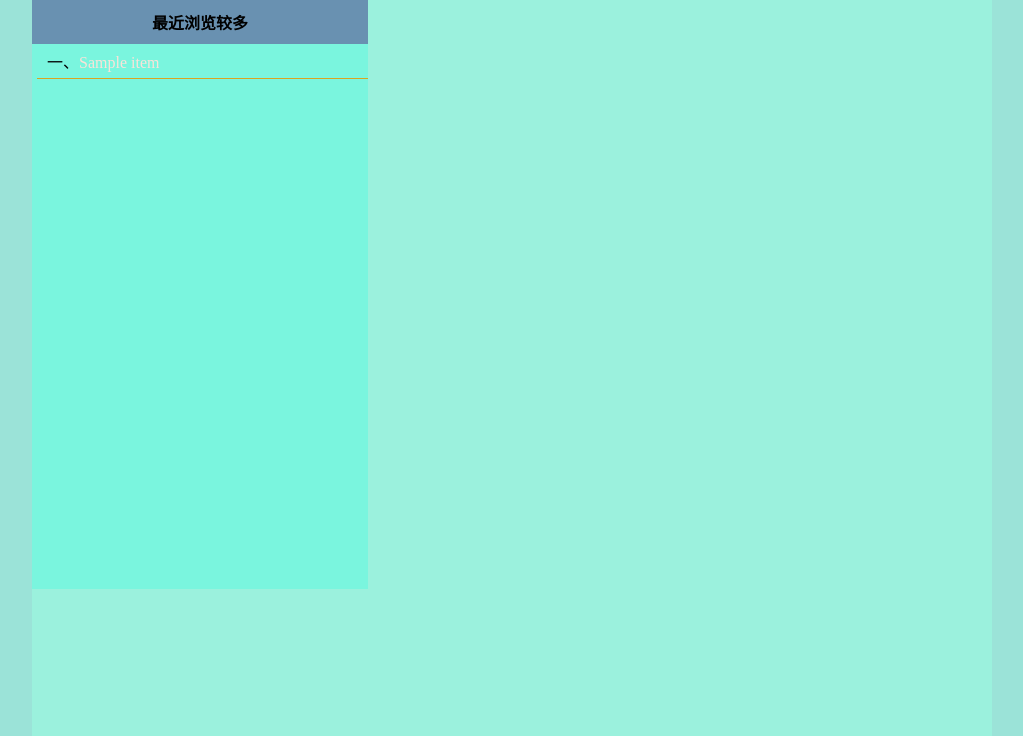
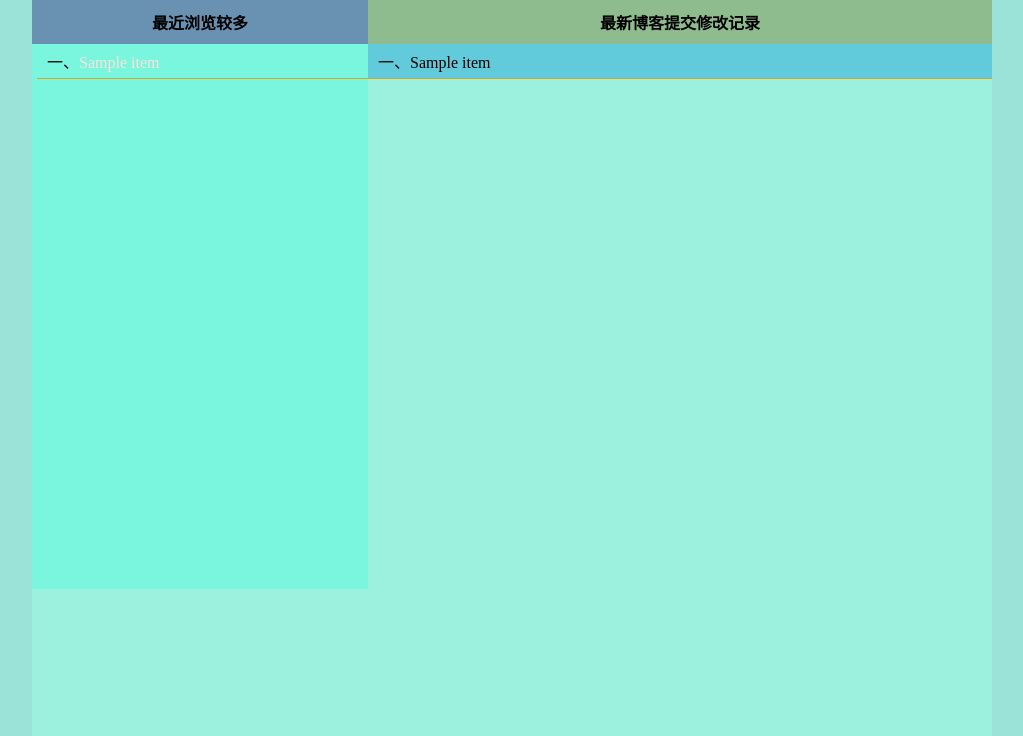
Before and after one commit to xiaojingchuangtianya/dreamWeb, a Django app: template templates/blog/blogHome.html in a window 1280 px wide. Shown: the part 64-800 px from the top of the page, without its empty margins (128-1151 px from the left). Run offline with Django 3.2, Linux system fonts and the light colour scheme; the template is opened without the code that fills it: most values are stand-ins (such as "Sample title", 1, 10 or a date in 2020).

Commit message:
博客主界面调整显示 1.2.4

```diff
--- a/blog/urls.py
+++ b/blog/urls.py
@@ -7,5 +7,5 @@ urlpatterns=[
     path("createType",views.createType),
     re_path(r"blogDetail/(?P<blogId>\d+)/",views.blogDetail),
     path("createComment",views.createComent),
-    re_path(r"getBlog/(?P<id>\d+)",views.blogSave),
+    re_path(r"getBlog/(?P<id>\d+)",views.getBlog),
 ]
--- a/static/css/blog/blogHome.css
+++ b/static/css/blog/blogHome.css
@@ -21,16 +21,24 @@ div.message{
     width: 35%;
     height: 80%;
 }
-.message .leftLess .leftHeader{
+.message .rightLess{
+    width: 65%;
+}
+.Header{
     padding: 10px 0;
+}
+.leftHeader{
     background: #6991b1;
 }
+.rightHeader{
+    background: darkseagreen;
+}
 .message .leftLess .leftBody{
-    text-align: left;
     padding-left: 5px;
 
 }
-.message .leftLess .leftBody li{
+ li{
+     text-align: left;
     padding:5px 10px 5px ;
     border-bottom: 1px solid goldenrod;
     list-style-type: simp-chinese-informal ;
@@ -49,5 +57,4 @@ div.message{
 }
 .message .rightMes{
     background: #62CBDB;
-    height: 50%;
 }
--- a/templates/blog/blogHome.html
+++ b/templates/blog/blogHome.html
@@ -9,7 +9,7 @@
     <div class="main">
         <div class="message">
             <div class="leftLess">
-                <h4 class="leftHeader">最近浏览较多</h4>
+                <h4 class="Header leftHeader">最近浏览较多</h4>
                 <div class="leftBody">
                   {% for item in tenHotBlog %}
                         <li><a href="/blog/blogDetail/{{ item.id }}">{{ item.title }}</a></li>
@@ -21,7 +21,22 @@
                       {% endif %}
                     {% endfor %}
                 </div>
-{#                左侧较少数据#}
+            </div>
+            <div class="rightLess">
+                <div class="rightMes">
+                    <h4 class="Header rightHeader">最新博客提交修改记录</h4>
+                    <div class="rightBody">
+                        {% for item in tenNewMes %}
+                        <li>{{item |safe}}</li>
+                    {% empty %}
+                      {% if user.is_authenticated %}
+                        <p>暂无最新修改发布内容，前往<a href="/blog/writeBlog">写博客</a></p>
+                      {% else %}
+                          <p>暂无最新修改发布内容，请先<a href="/auth/login/?redirectUrl={{ request.path }}">登录</a>以便分享更多知识</p>
+                      {% endif %}
+                    {% endfor %}
+                    </div>
+                </div>
             </div>
         </div>
     </div>
--- a/版本计划.txt
+++ b/版本计划.txt
@@ -10,7 +10,11 @@
             修改博客的样式，美化页面内容 1.1.5
         1.2.0：新增博客记忆功能，即作者可以对博客进行重新编辑，而不是单次写完后无法继续编辑
             在编辑博客的时候，用户可以看到自己的所有博客 1.2.1
-            考虑用户新增较多内容后的分页功能     1.2.2
+            调整编写博客的页面布局 1.2.2
+            博客覆写功能的调整修改 1.2.3
+            博客主界面的显示调整 1.2.4
+            博客的推荐,先依据博客的id递增来推送 1.2.5
+            考虑用户新增较多内容后的分页功能     1.2.6
 
         1.3.0：申请qq登录注册功能模块，让用户更轻便登录注册
         1.4.0：维护接口内容，方便后续的app对接
```
Also changed, not shown: blog/views.py (+26 -11 lines).
